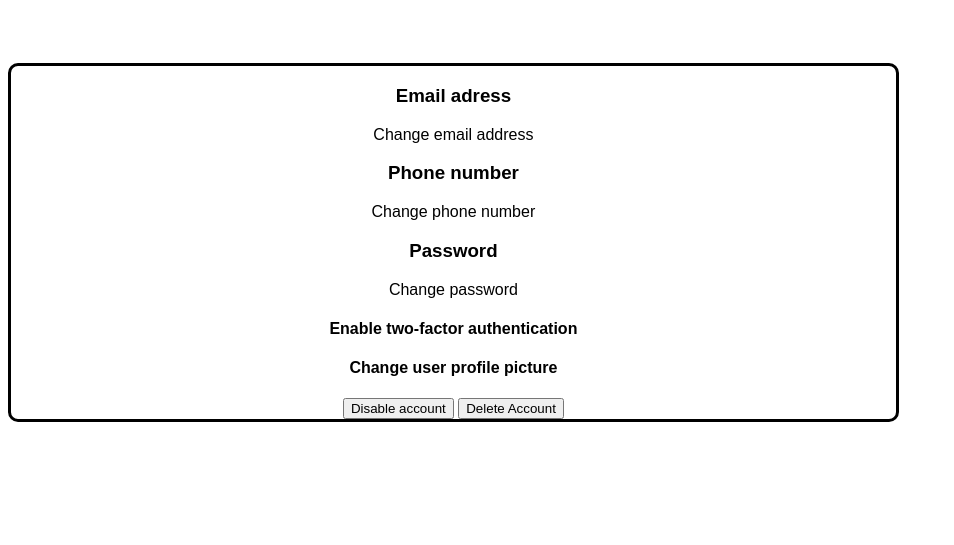
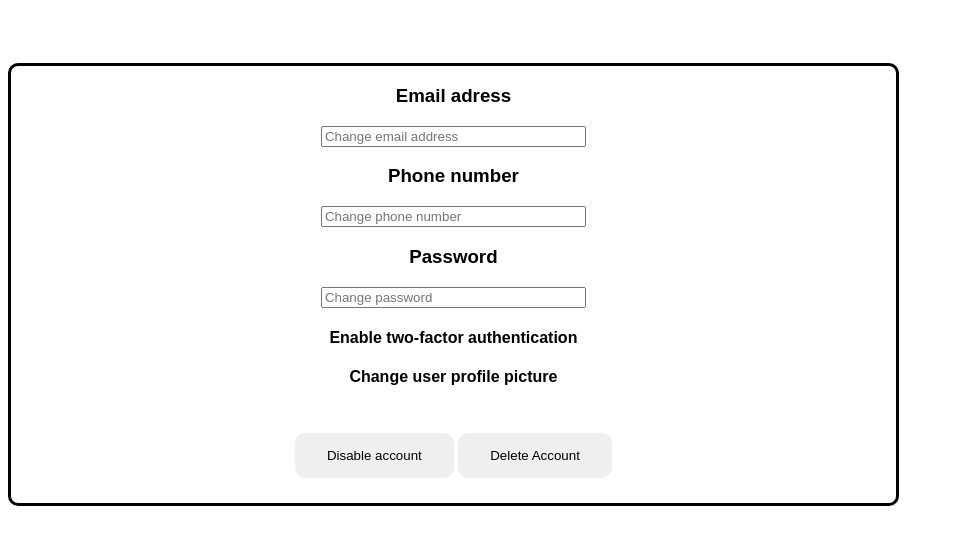
Before and after one commit to MaxBeck02/WithFriends, a PHP site: page /Setting-page.php in a window 1280 px wide. Shown: the top 545 px of the page, without its empty margins (0-954 px from the left). Run offline with PHP 8.4, Linux system fonts and the light colour scheme.

Commit message:
added buttons and input fields

```diff
--- a/CSS/Stylesheet.css
+++ b/CSS/Stylesheet.css
@@ -13,14 +13,19 @@ body{
   justify-content: center;
   align-items: center;
   text-align: center;
-  color: ;
   }
 
 #buttons{
   display: inline-block;
   flex-direction: row;
   justify-content: center;
-  justify-content: space-around;
-  text-align: center;
-  border: none;
+  padding: 2vw;
 }
+
+ button{
+   border: none;
+   text-align: center;
+   height: auto;
+   padding: 15px 32px;
+   border-radius: 10px;
+ }
--- a/Setting-page.php
+++ b/Setting-page.php
@@ -10,14 +10,15 @@
 <body>
     <div id="box1">
         <break>
+
         <h3>Email adress</h3>
-            <p>Change email address</p>
+            <input name="Change email address" placeholder="Change email address" maxlength="100" size="30">
 
         <h3>Phone number</h3>
-            <p>Change phone number</p>
+            <input name="Change phone number" placeholder="Change phone number" maxlength="100" size="30">
 
         <h3>Password</h3>
-            <p>Change password</p>
+            <input name="Change password" placeholder="Change password" maxlength="100" size="30">
 
         <h4>Enable two-factor authentication</h4>
         <h4>Change user profile picture</h4>
@@ -26,7 +27,6 @@
             <button> Disable account</button>
             <button> Delete Account</button>
         </div>
-
 </div>
 </body>
 </html>
```
